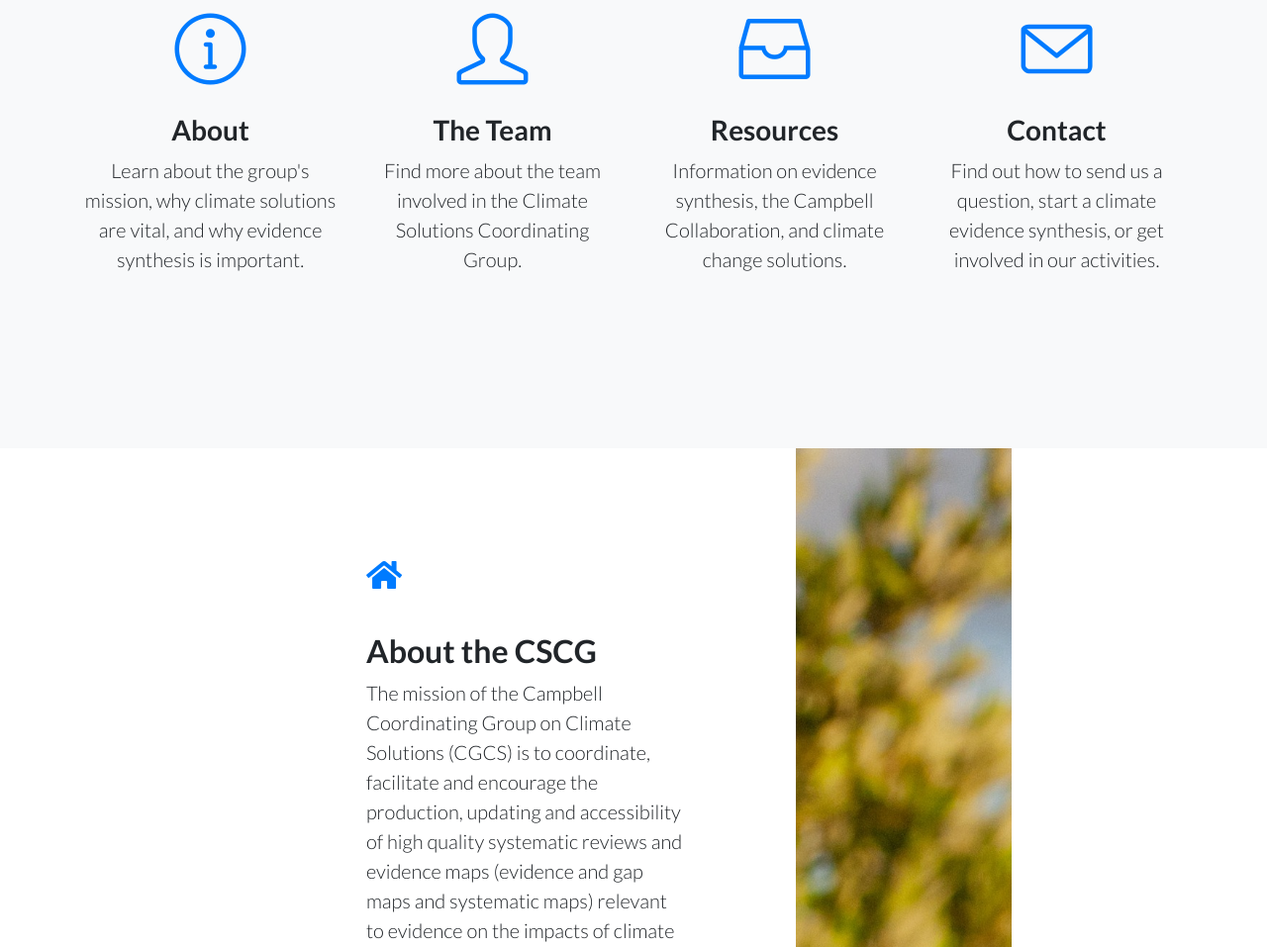
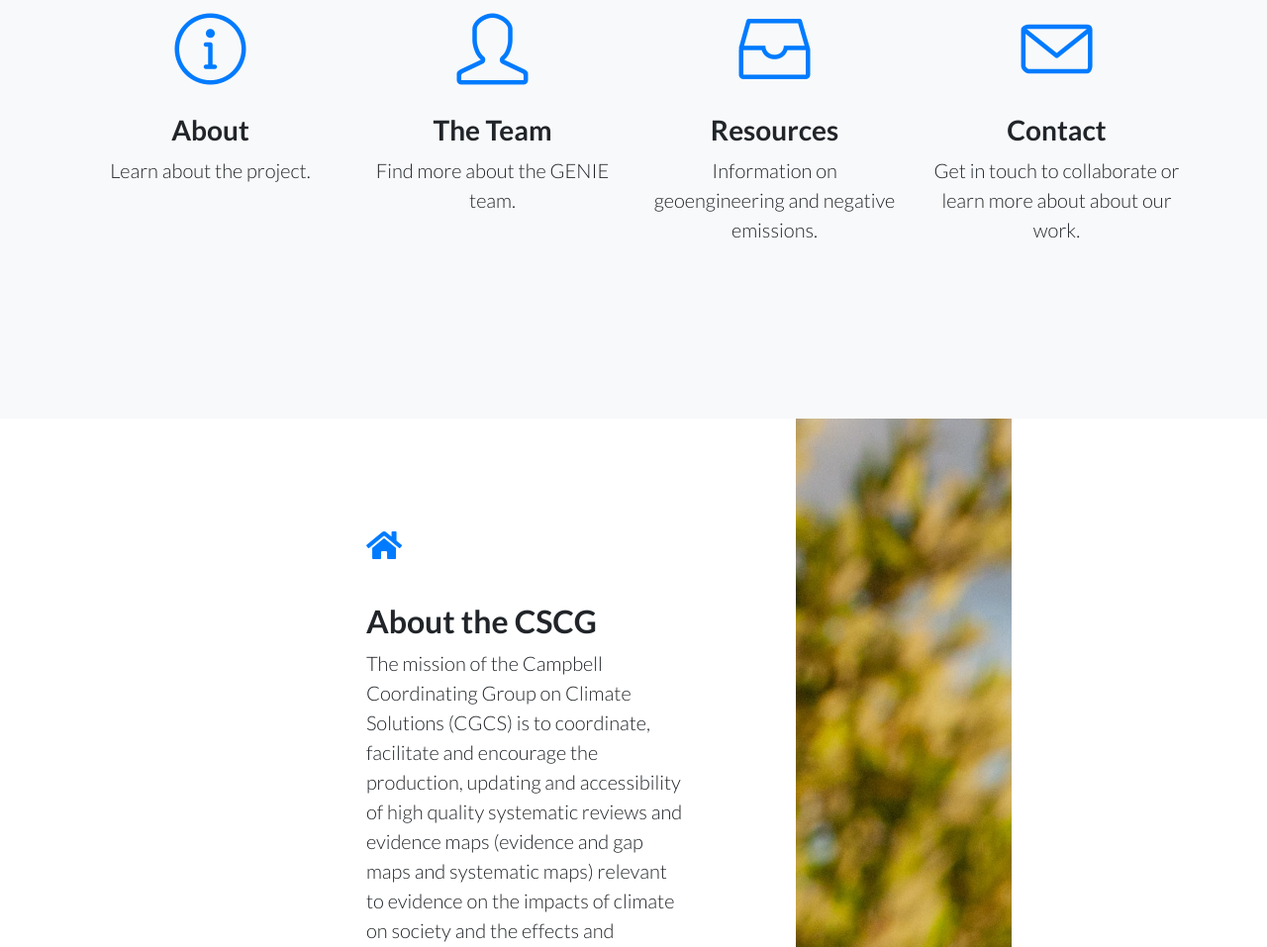
Before and after one commit to genie-erc/genie-erc.github.io, a website: page index.html in a window 1280 px wide. Shown: the part 765-1722 px from the top of the page at 99% size. Drawn offline with Linux system fonts and the light colour scheme.

Commit message:
Update index.html

```diff
--- a/index.html
+++ b/index.html
@@ -130,7 +130,7 @@ header .overlay {
               <p class="center"><a style="text-decoration:none" href=#about><i class="icon-info m-auto text-primary"></i></a></p>
             </div>
             <h3>About</h3>
-            <p class="lead mb-0">Learn about the group's mission, why climate solutions are vital, and why evidence synthesis is important.</p><br><br>
+            <p class="lead mb-0">Learn about the project.</p><br><br>
           </div>
         </div>
         <div class="col-lg-3">
@@ -139,7 +139,7 @@ header .overlay {
               <p class="center"><a style="text-decoration:none" href=#team><i class="icon-user m-auto text-primary"></i></a></p>
             </div>
             <h3>The Team</h3>
-            <p class="lead mb-0">Find more about the team involved in the Climate Solutions Coordinating Group.</p><br><br>
+            <p class="lead mb-0">Find more about the GENIE team.</p><br><br>
           </div>
         </div>
         <div class="col-lg-3">
@@ -148,7 +148,7 @@ header .overlay {
               <p class="center"><a style="text-decoration:none" href=#resources><i class="icon-drawer m-auto text-primary"></i></a></p>
             </div>
             <h3>Resources</h3>
-            <p class="lead mb-0">Information on evidence synthesis, the Campbell Collaboration, and climate change solutions.</p><br><br>
+            <p class="lead mb-0">Information on geoengineering and negative emissions.</p><br><br>
           </div>
         </div>
         <div class="col-lg-3">
@@ -157,7 +157,7 @@ header .overlay {
               <p class="center"><a style="text-decoration:none" href=#contact><i class="icon-envelope m-auto text-primary"></i></a></p>
             </div>
             <h3>Contact</h3>
-            <p class="lead mb-0">Find out how to send us a question, start a climate evidence synthesis, or get involved in our activities.</p><br><br>
+            <p class="lead mb-0">Get in touch to collaborate or learn more about about our work.</p><br><br>
           </div>
         </div>
       </div>
```
